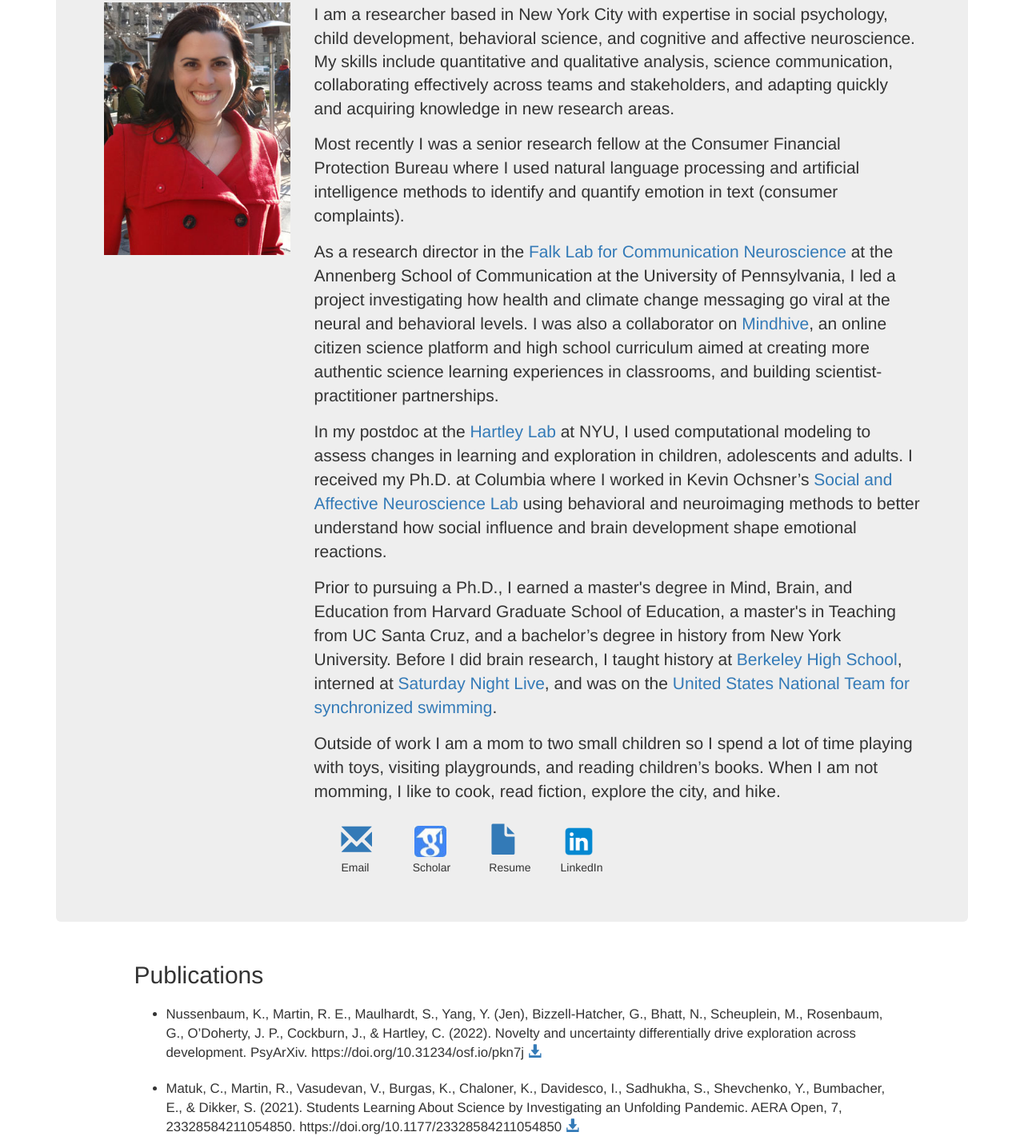
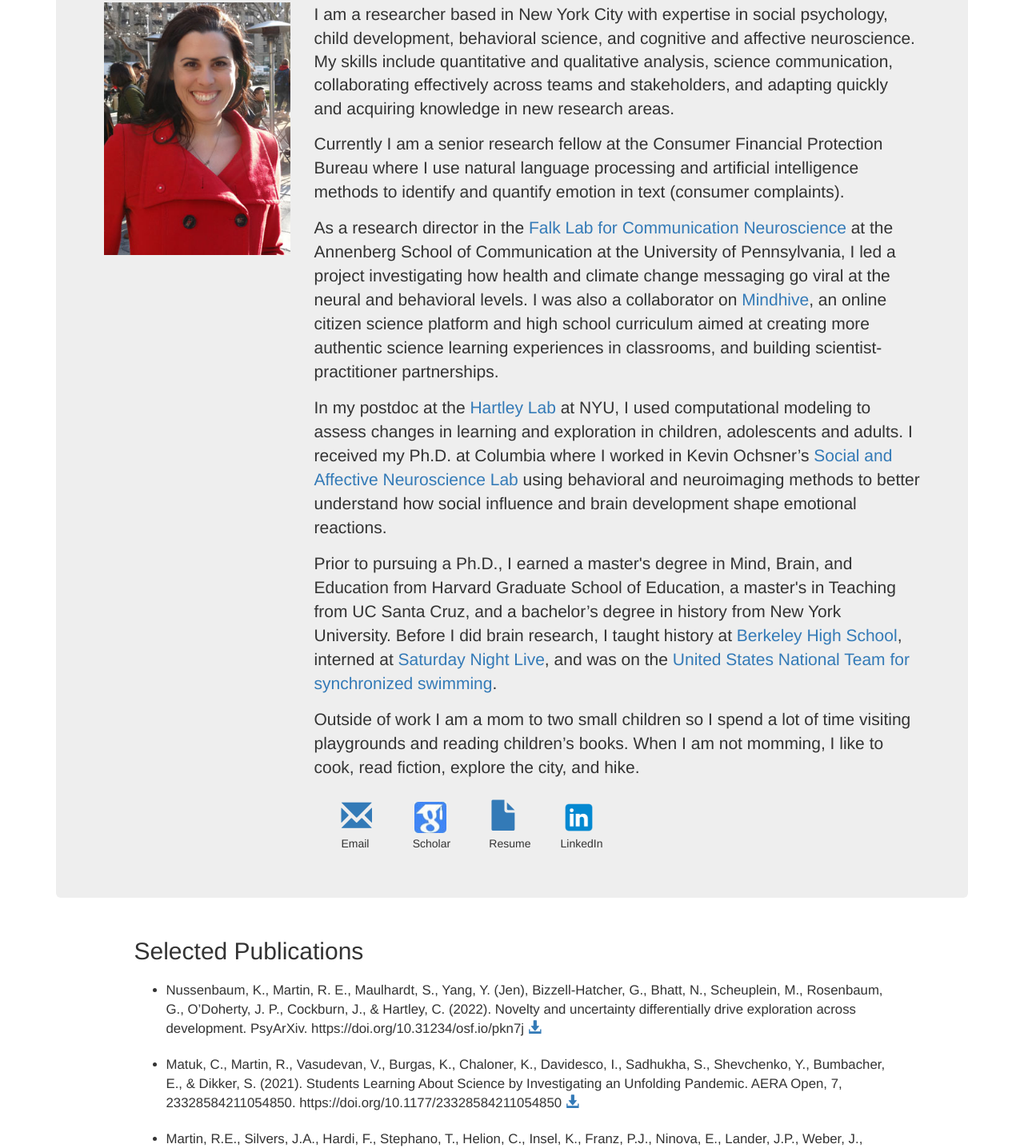
Before and after one commit to beckmart/beckmart.github.io, a plain HTML site: page index.html in a window 1280 px wide. Shown: the part 204-1640 px from the top of the page at 80% size. Drawn offline with nearby package versions, Linux system fonts and the light colour scheme.

Commit message:
updated resume
updated resume

```diff
--- a/index.html
+++ b/index.html
@@ -58,11 +58,11 @@
           </div>
           <div class="col-md-9">
             <p class="lead">I am a researcher based in New York City with expertise in social psychology, child development, behavioral science, and cognitive and affective neuroscience. My skills include quantitative and qualitative analysis, science communication, collaborating effectively across teams and stakeholders, and adapting quickly and acquiring knowledge in new research areas.</p>
-            <p>Most recently I was a senior research fellow at the Consumer Financial Protection Bureau where I used natural language processing and artificial intelligence methods to identify and quantify emotion in text (consumer complaints).</p>
+            <p>Currently I am a senior research fellow at the Consumer Financial Protection Bureau where I use natural language processing and artificial intelligence methods to identify and quantify emotion in text (consumer complaints).</p>
             <p>As a research director in the <a href="https://www.asc.upenn.edu/research/centers/communication-neuroscience-lab" target="_blank"> Falk Lab for Communication Neuroscience</a> at the Annenberg School of Communication at the University of Pennsylvania, I led a project investigating how health and climate change messaging go viral at the neural and behavioral levels. I was also a collaborator on <a href="https://wp.nyu.edu/mindhive/" target="_blank"> Mindhive</a>, an online citizen science platform and high school curriculum aimed at creating more authentic science learning experiences in classrooms, and building scientist-practitioner partnerships.</p>
               <p>In my postdoc at the <a href="http://www.hartleylab.org/" target="_blank"> Hartley Lab</a> at NYU, I used computational modeling to assess changes in learning and exploration in children, adolescents and adults. I received my Ph.D. at Columbia where I worked in Kevin Ochsner’s <a href="http://www.ochsnerscanlab.org/" target="_blank"> Social and Affective Neuroscience Lab</a> using behavioral and neuroimaging methods to better understand how social influence and brain development shape emotional reactions.</p>
                 <p>Prior to pursuing a Ph.D., I earned a master's degree in Mind, Brain, and Education from Harvard Graduate School of Education, a master's in Teaching from UC Santa Cruz, and a bachelor’s degree in history from New York University. Before I did brain research, I taught history at <a href="#" data-toggle="modal" data-target="#bhs">Berkeley High School</a>, interned at <a href="#" data-toggle="modal" data-target="#snl">Saturday Night Live</a>, and was on the <a href="#" data-toggle="modal" data-target="#swimming">United States National Team for synchronized swimming</a>.</p>
-                  <p>Outside of work I am a mom to two small children so I spend a lot of time playing with toys, visiting playgrounds, and reading children’s books. When I am not momming, I like to cook, read fiction, explore the city, and hike.</a></p>
+                  <p>Outside of work I am a mom to two small children so I spend a lot of time visiting playgrounds and reading children’s books. When I am not momming, I like to cook, read fiction, explore the city, and hike.</a></p>
 
             <!-- <div class="btn-group btn-group-justified">
               <a class="btn" href="mailto:rebecca.martin@gmail.com">
@@ -96,7 +96,7 @@
       <section id="publications">
         <div class="row">
           <div class="col-md-10 col-md-offset-1">
-          <h2>Publications</h2>
+          <h2>Selected Publications</h2>
             <ul>
               <li>Nussenbaum, K., Martin, R. E., Maulhardt, S., Yang, Y. (Jen), Bizzell-Hatcher, G., Bhatt, N., Scheuplein, M., Rosenbaum, G., O’Doherty, J. P., Cockburn, J., & Hartley, C. (2022). Novelty and uncertainty differentially drive exploration across development. PsyArXiv. https://doi.org/10.31234/osf.io/pkn7j
                 <a target="_blank" href="assets/pubs/Nussenbaum_et_al_2022_.pdf"><span class="glyphicon glyphicon-download-alt"></span></a></li>
```
Also changed, not shown: 2 other files.
